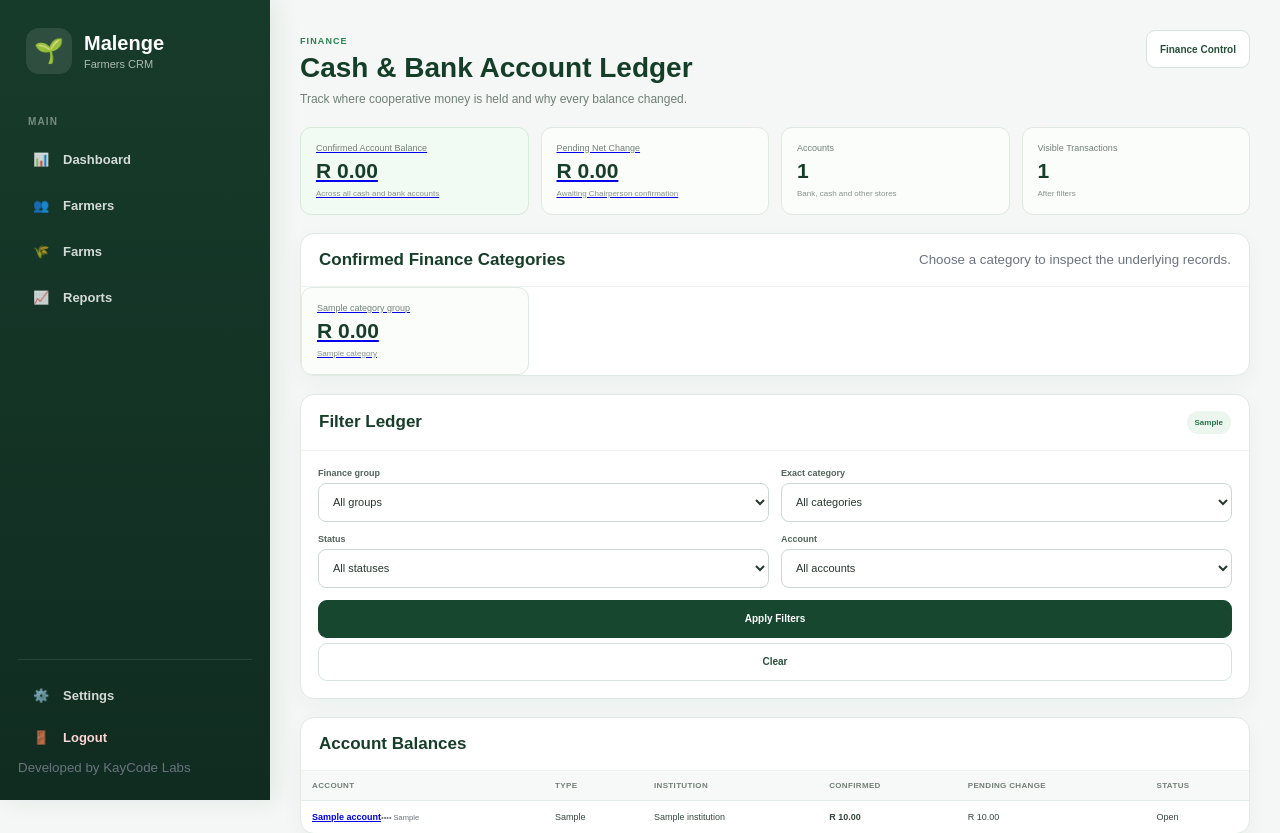
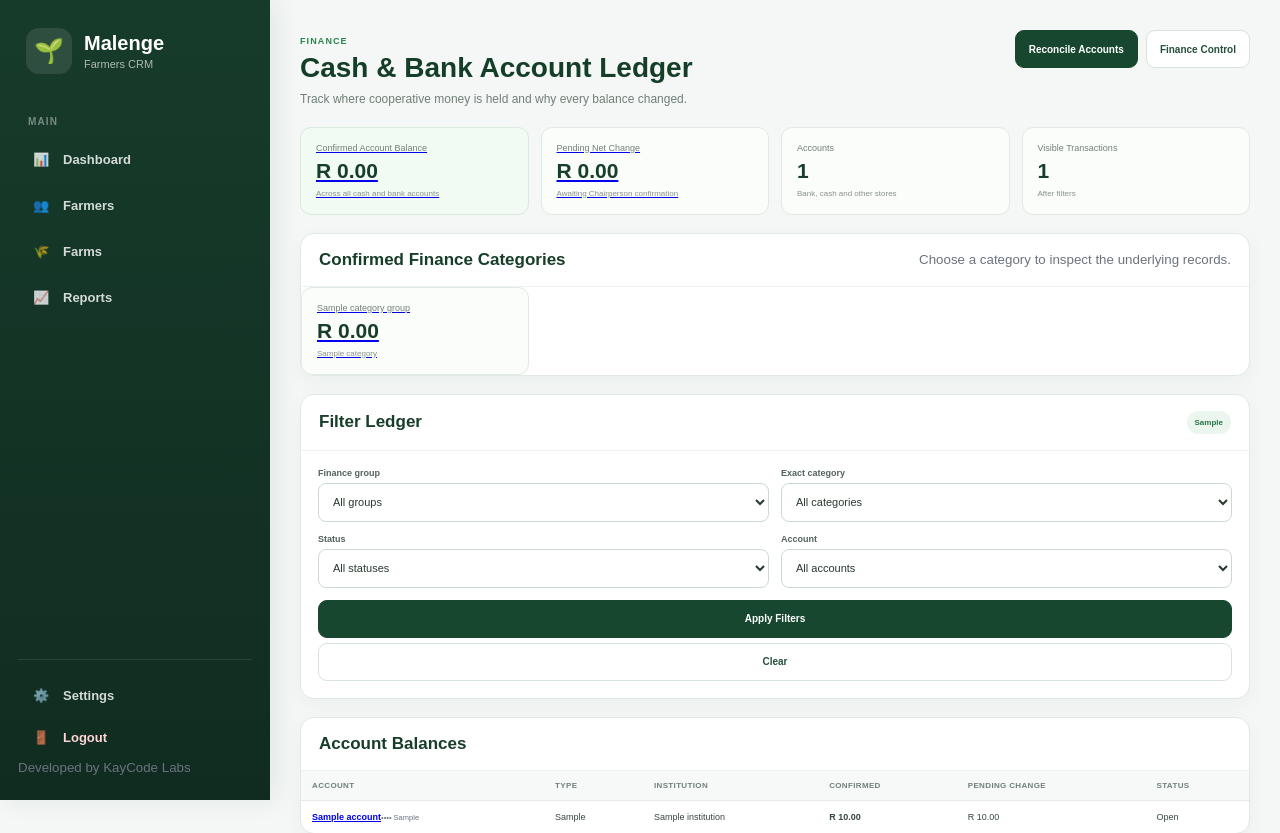
Before and after one commit to kaykwanele22/malengefarmerscrm, a Flask app: template templates/finance_accounts/dashboard.html in a window 1280 px wide. Shown: the top 833 px of the page. Run offline with Flask 3, Linux system fonts and the light colour scheme; the template is opened without the code that fills it: most values are stand-ins (such as "Sample title", 1, 10 or a date in 2020).

Commit message:
Link ledger dashboard to reconciliation workspace

```diff
--- a/templates/finance_accounts/dashboard.html
+++ b/templates/finance_accounts/dashboard.html
@@ -2,7 +2,7 @@
 {% block title %}Cash & Bank Accounts | Malenge Farmers CRM{% endblock %}
 {% block extra_css %}<link rel="stylesheet" href="{{ url_for('static', filename='css/phase7.css') }}">{% endblock %}
 {% block content %}<div class="p7-page">
-<div class="p7-head"><div><span class="p7-eyebrow">Finance</span><h1>Cash &amp; Bank Account Ledger</h1><p>Track where cooperative money is held and why every balance changed.</p></div><a class="p7-btn" href="{{ url_for('phase7.finance_control') }}">Finance Control</a></div>
+<div class="p7-head"><div><span class="p7-eyebrow">Finance</span><h1>Cash &amp; Bank Account Ledger</h1><p>Track where cooperative money is held and why every balance changed.</p></div><div class="p7-actions"><a class="p7-btn primary" href="{{ url_for('ledger.reconciliation_list') }}">Reconcile Accounts</a><a class="p7-btn" href="{{ url_for('phase7.finance_control') }}">Finance Control</a></div></div>
 <div class="p7-grid-4"><a class="p7-stat good" href="{{ url_for('ledger.dashboard', status='Confirmed') }}"><span>Confirmed Account Balance</span><strong>R {{ "{:,.2f}".format(confirmed_total|float) }}</strong><small>Across all cash and bank accounts</small></a><a class="p7-stat" href="{{ url_for('ledger.dashboard', status='Pending Confirmation') }}"><span>Pending Net Change</span><strong>R {{ "{:,.2f}".format(pending_total|float) }}</strong><small>Awaiting Chairperson confirmation</small></a><div class="p7-stat"><span>Accounts</span><strong>{{ accounts|length }}</strong><small>Bank, cash and other stores</small></div><div class="p7-stat"><span>Visible Transactions</span><strong>{{ transactions|length }}</strong><small>After filters</small></div></div>
 
 <section class="p7-card"><div class="p7-card-head"><h2>Confirmed Finance Categories</h2><small>Choose a category to inspect the underlying records.</small></div><div class="p7-grid-4">{% for label, categories in category_groups.items() %}<a class="p7-stat {% if selected_group==label %}good{% endif %}" href="{{ url_for('ledger.dashboard', group=label, status='Confirmed') }}"><span>{{ label }}</span><strong>R {{ "{:,.2f}".format(group_totals.get(label,0)|float) }}</strong><small>{{ categories|join(' · ') }}</small></a>{% endfor %}</div></section>
```
